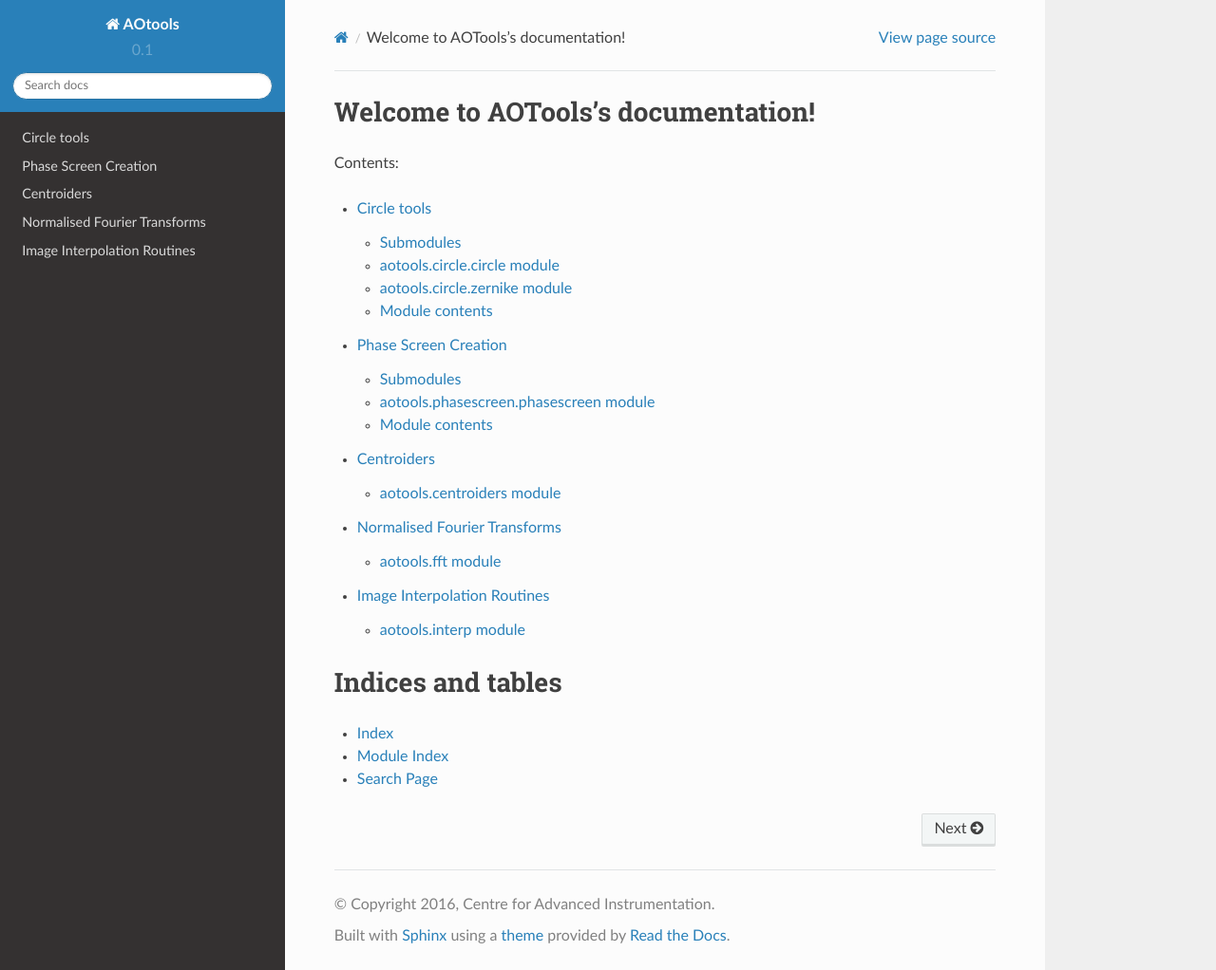
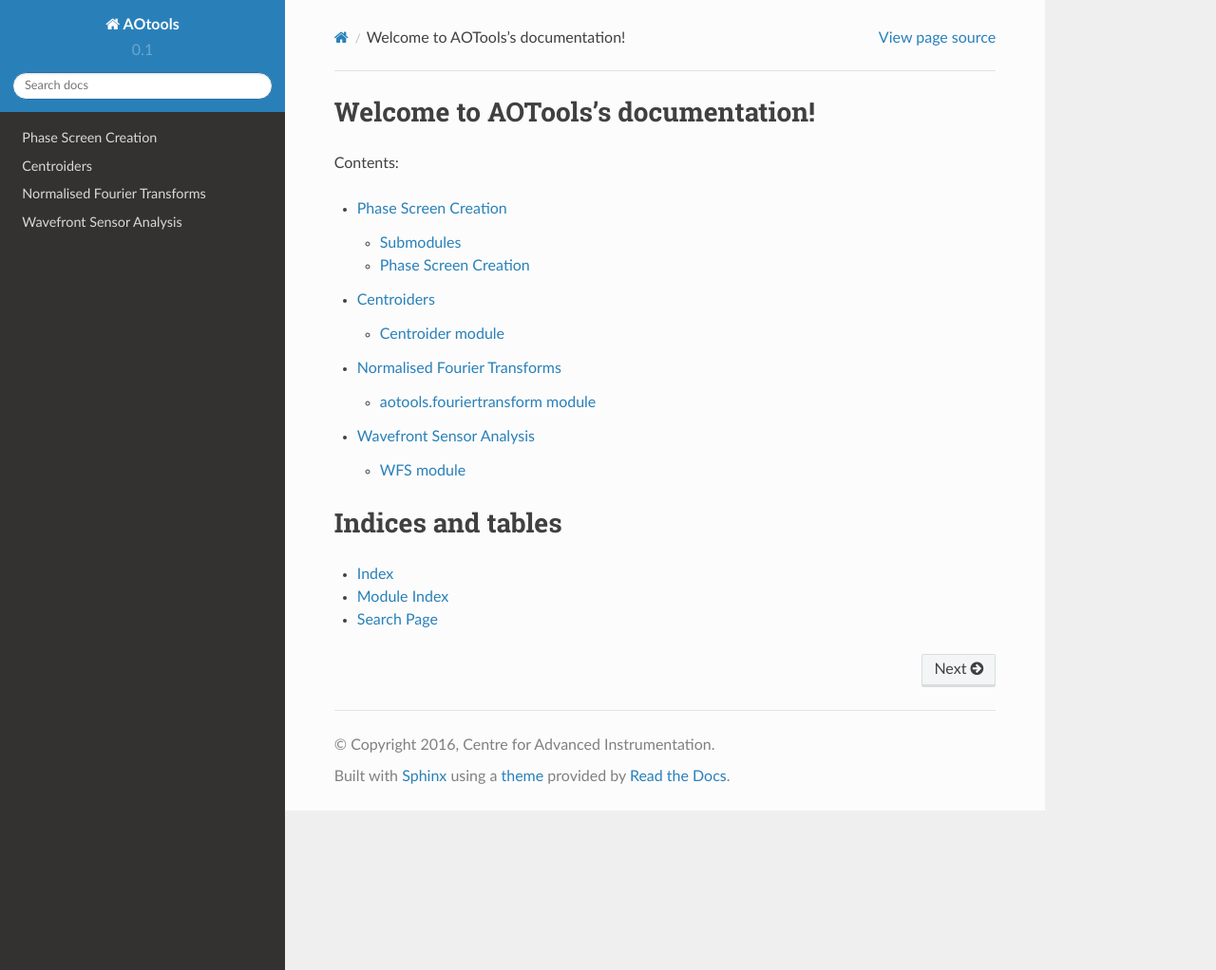
Before and after one commit to ojdf/aotools, a Sphinx documentation site: the page built from doc/source/index.rst, in a window 1280 px wide and 1022 px high. Shown: the whole window at 95% size. Built offline with Sphinx 7.4.7 and the Read the Docs theme 2.0.0, drawn with Linux system fonts in a browser that asks for light colours.

Commit message:
Update sphinx docs

```diff
--- a/doc/source/centroiders.rst
+++ b/doc/source/centroiders.rst
@@ -2,10 +2,10 @@ Centroiders
 ===========
 
 
-aotools.centroiders module
+Centroider module
 --------------------------
 
-.. automodule:: aotools.centroiders.centroiders
+.. automodule:: aotools.image_processing.centroiders
     :members:
     :undoc-members:
     :show-inheritance:
--- a/doc/source/circle.rst
+++ /dev/null
@@ -1,30 +0,0 @@
-Circle tools
-============
-
-Submodules
-----------
-
-aotools.circle.circle module
-----------------------------
-
-.. automodule:: aotools.circle.circle
-    :members:
-    :undoc-members:
-    :show-inheritance:
-
-aotools.circle.zernike module
------------------------------
-
-.. automodule:: aotools.circle.zernike
-    :members:
-    :undoc-members:
-    :show-inheritance:
-
-
-Module contents
----------------
-
-.. automodule:: aotools.circle
-    :members:
-    :undoc-members:
-    :show-inheritance:
--- a/doc/source/fft.rst
+++ b/doc/source/fft.rst
@@ -1,10 +1,10 @@
 Normalised Fourier Transforms
 =============================
 
-aotools.fft module
+aotools.fouriertransform module
 ------------------
 
-.. automodule:: aotools.fft.fft
+.. automodule:: aotools.fouriertransform
     :members:
     :undoc-members:
     :show-inheritance:
--- a/doc/source/index.rst
+++ b/doc/source/index.rst
@@ -11,11 +11,10 @@ Contents:
 .. toctree::
    :maxdepth: 2
 
-   circle
    phasescreen
    centroiders
    fft
-   interp
+   wfs
 
 Indices and tables
 ==================
--- a/doc/source/interp.rst
+++ /dev/null
@@ -1,10 +0,0 @@
-Image Interpolation Routines
-============================
-
-aotools.interp module
-------------------
-
-.. automodule:: aotools.interp.interp
-    :members:
-    :undoc-members:
-    :show-inheritance:
--- a/doc/source/phasescreen.rst
+++ b/doc/source/phasescreen.rst
@@ -4,23 +4,14 @@ Phase Screen Creation
 Submodules
 ----------
 
-aotools.phasescreen.phasescreen module
---------------------------------------
-
-.. automodule:: aotools.phasescreen.phasescreen
+Phase Screen Creation
+----------------------
+.. automodule:: aotools.turbulence.phasescreen
     :members:
     :undoc-members:
     :show-inheritance:
 
-.. automodule:: aotools.phasescreen.infinitephasescreen
+.. automodule:: aotools.turbulence.infinitephasescreen
     :members:
     :undoc-members:
     :show-inheritance:
-
-Module contents
----------------
-
-.. automodule:: aotools.phasescreen
-    :members:
-    :undoc-members:
-    :show-inheritance:
--- a/doc/source/wfs.rst
+++ b/doc/source/wfs.rst
@@ -1,8 +1,8 @@
 Wavefront Sensor Analysis
 =========================
 
-aotools.wfs module
-------------------
+WFS module
+-----------
 
 .. automodule:: aotools.wfs
     :members:
```
